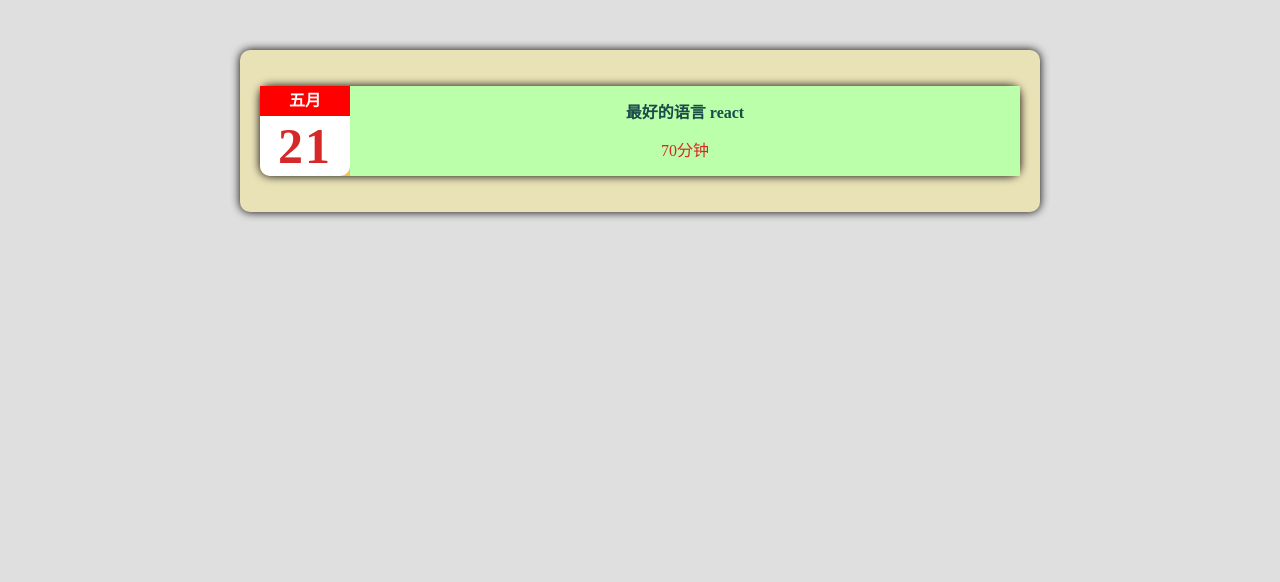
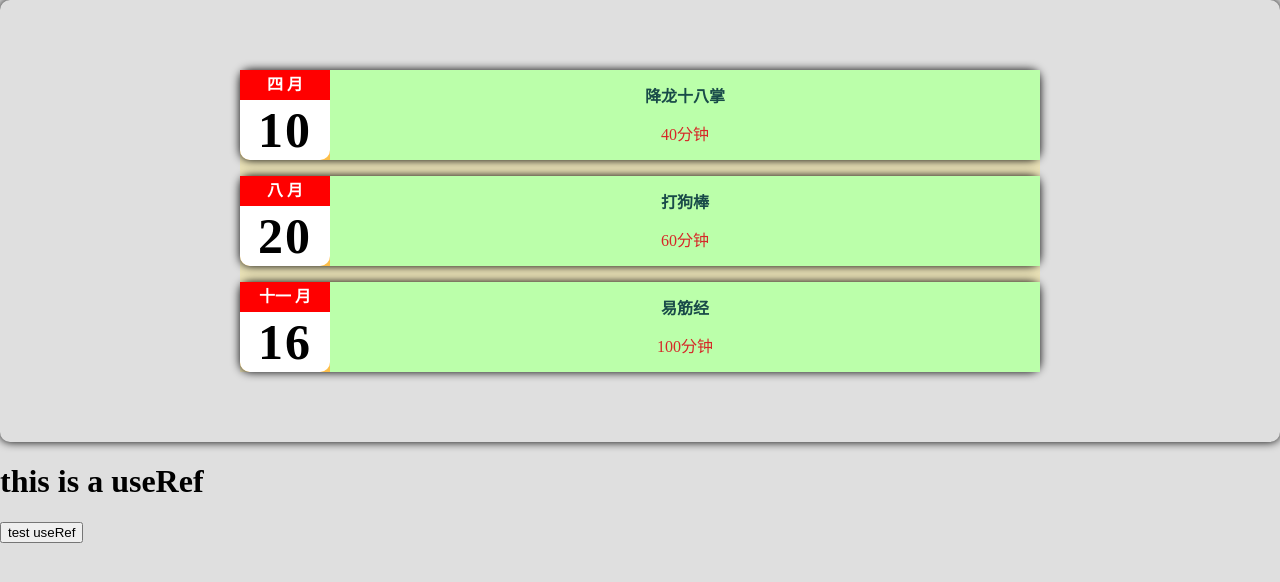
Before and after one commit to benxiaohaihuiwan/react, a React (Create React App) app: page / in a window 1280 px wide. Shown: the top 582 px of the page. Built offline with nearby package versions, Linux system fonts and the light colour scheme.

Commit message:
fix: 增加card公用样式和logsData父级数据

```diff
--- a/package.json
+++ b/package.json
@@ -12,6 +12,11 @@
     "start":"react-scripts start",
     "bulid":"react-scripts build"
   },
+  "eslintConfig": {
+    "extends":[
+      "react-app"
+    ]
+  },
   "browserslist": {
     "production": [
       ">0.2%",
--- a/src/App.js
+++ b/src/App.js
@@ -1,8 +1,40 @@
+import { useState } from "react"
 import Logs from "./components/Logs/Logs"
 
+import UseRefTest from "./components/useRefTest"
+
+import Card from "./components/Card/Card"
 const App = ()=>{
+  const logsData = useState([
+    {
+      id:'1000',
+      month:'四 月',
+      day:10,
+      desc:'降龙十八掌',
+      time:'40分钟'
+    },
+    {
+      id:'1001',
+      month:'八 月',
+      day:20,
+      desc:'打狗棒',
+      time:'60分钟'
+    },
+    {
+      id:'1002',
+      month:'十一 月',
+      day:16,
+      desc:'易筋经',
+      time:'100分钟'
+    }
+  ])
   return (
-   <Logs />
+    <div>
+      <Card>
+        <Logs logsData={logsData} />
+      </Card>
+      <UseRefTest />
+   </div>
   )
 }
 
--- /dev/null
+++ b/src/components/Card/Card.css
@@ -0,0 +1,5 @@
+.Card{
+  box-shadow: 0 0 10px rgba(0, 0, 0, 2);
+  border-radius: 10px;
+  padding: 20px;
+}
--- /dev/null
+++ b/src/components/Card/Card.js
@@ -0,0 +1,12 @@
+
+import './Card.css'
+
+const Card = (props)=>{
+  return (
+    <div className="Card">
+      {props.children}
+    </div>
+  )
+}
+
+export default Card
--- a/src/components/Logs/Logs.css
+++ b/src/components/Logs/Logs.css
@@ -10,17 +10,5 @@ body{
 .logs {
   width: 800px;
   background: #EAE2B7;
-  /* background: #bfa; */
   margin: 50px auto;
-  box-shadow: 0 0 10px rgba(0, 0, 0, 2);
-  border-radius: 10px;
-  padding: 20px;
 }
-
-.item{
-  display: flex;
-  background: #FCBF49;
-  box-shadow: 0 0 10px rgba(0, 0, 0,2);
-  border-radius: 10px;
-  margin: 16px 0;
-}
--- a/src/components/Logs/Logs.js
+++ b/src/components/Logs/Logs.js
@@ -1,13 +1,15 @@
 import LogsItem from "./LogsItem"
-import MyDate from "./MyDate"
+
 import './Logs.css'
-const Logs = ()=>{
+const Logs = (props)=>{
+  const LogsInfo = ()=>{
+    return props.logsData[0].map(item=>{
+      return <LogsItem logsItemData={item} key={item.id} />
+    })
+  }
   return (
     <div className="logs">
-      <div className="item">
-        <MyDate month='五月' day="21"/>
-        <LogsItem desc="最好的语言 react" time="70分钟" />
-      </div>
+        <LogsInfo />
     </div>
   )
 }
--- a/src/components/Logs/LogsItem.css
+++ b/src/components/Logs/LogsItem.css
@@ -1,3 +1,11 @@
+
+.item{
+  display: flex;
+  background: #FCBF49;
+  box-shadow: 0 0 10px rgba(0, 0, 0,2);
+  border-radius: 10px;
+  margin: 16px 0;
+}
 
 .content{
   flex: auto;
@@ -10,6 +18,6 @@
   color: #194b49;
 }
 
-.item {
+.time {
   color: #D62828;
 }
--- a/src/components/Logs/LogsItem.js
+++ b/src/components/Logs/LogsItem.js
@@ -1,10 +1,14 @@
 import './LogsItem.css'
+import MyDate from "./MyDate"
 const LogsItem = (props)=>{
   return (
-      <div className="content">
-        <h2 className="desc">{props.desc}</h2>
-        <div className="time">{props.time}</div>
-      </div>
+    <div className="item">
+        <MyDate month={props.logsItemData.month} day={props.logsItemData.day} />
+        <div className="content">
+          <h2 className="desc">{props.logsItemData.desc}</h2>
+          <div className="time">{props.logsItemData.time}</div>
+        </div>
+    </div>
   )
 }
 
--- /dev/null
+++ b/src/components/useRefTest/index.js
@@ -0,0 +1,18 @@
+import { useRef } from "react"
+
+const UseRefTest = ()=>{
+  const h1Ref = useRef()
+  const updateUseRef = ()=>{
+    const h1 = document.getElementById('h1')
+
+    console.log(h1===h1Ref.current,h1Ref.current)
+  }
+  return (
+    <div>
+      <h1 id="h1" ref={h1Ref}>this is a useRef</h1>
+      <button onClick={updateUseRef}>test useRef</button>
+    </div>
+  )
+}
+
+export default UseRefTest
```
